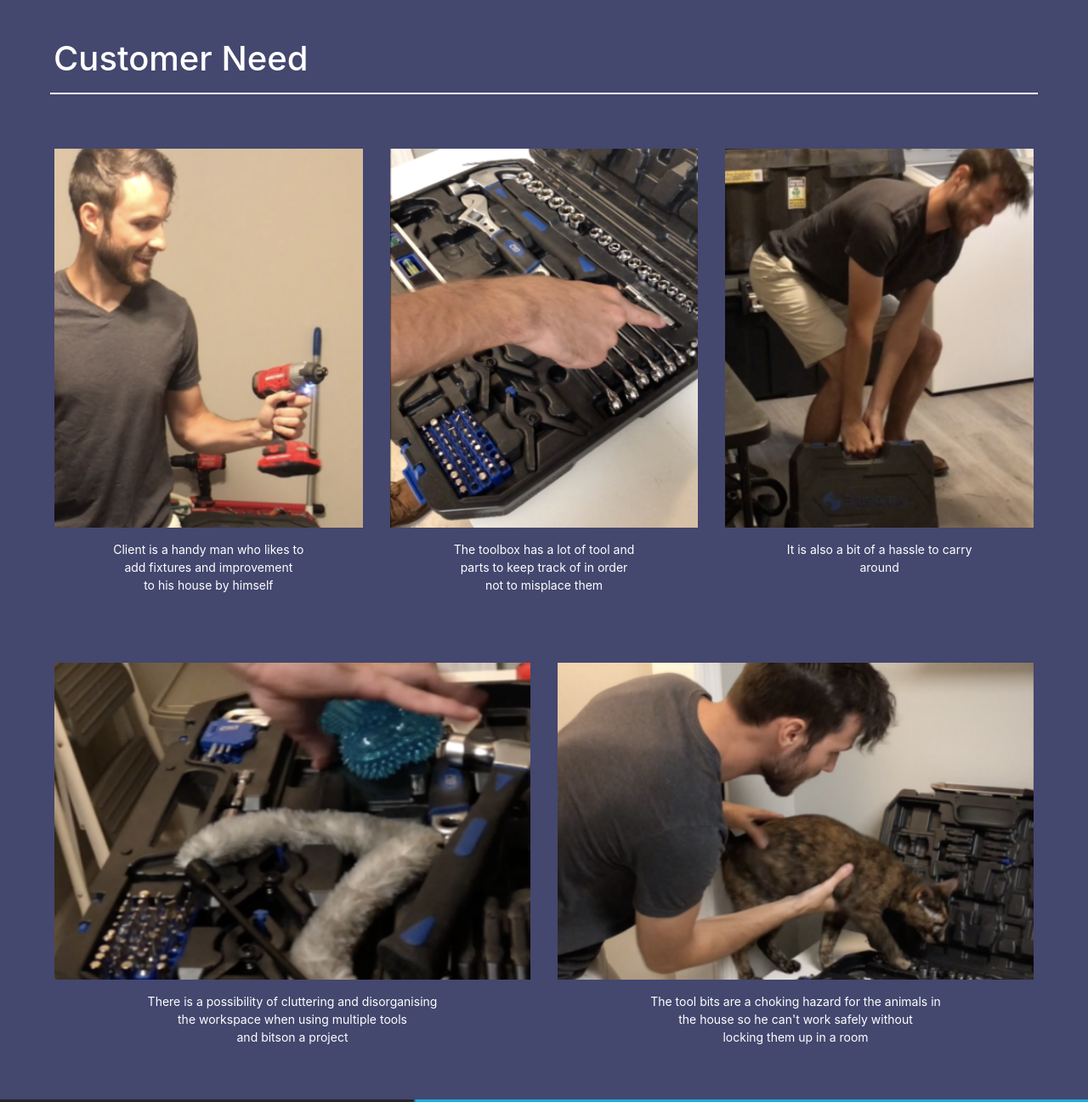
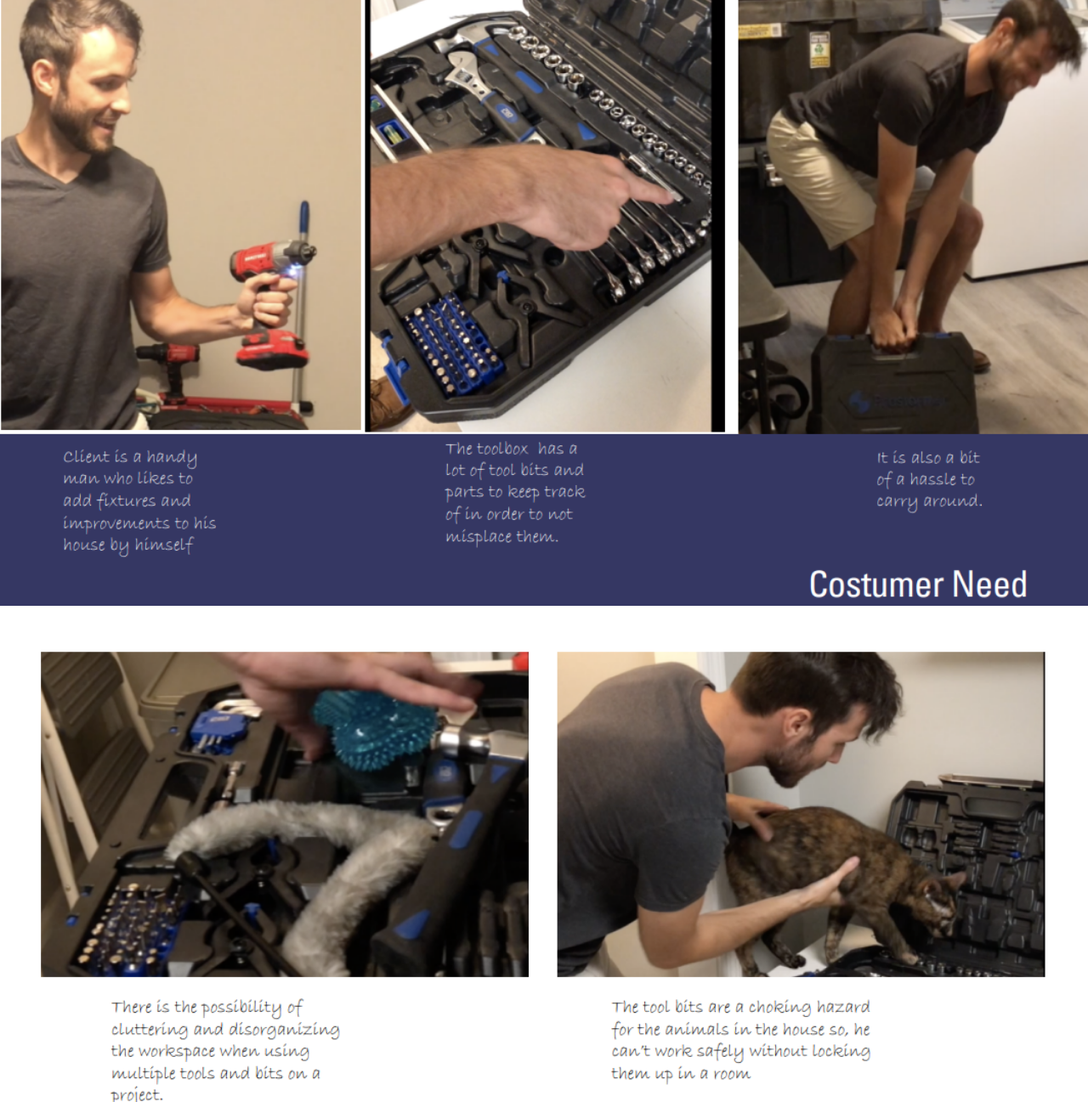
Before and after one commit to slimzyanna-1995/eri-ifedesignportfolio, a plain HTML site: page handymate.html in a window 1280 px wide. Shown: the part 810-2107 px from the top of the page at 85% size. Drawn offline with nearby package versions, Linux system fonts and the light colour scheme; a web font is replaced by a local one.

Commit message:
update changes

```diff
--- a/handymate.html
+++ b/handymate.html
@@ -81,18 +81,18 @@
 
 
 
-      <!-- <div class="container-fluid">
+      <div class="container-fluid">
         <div class="row ">
           <div class="col-sm-12  px-0">
             <img class="img-fluid" src="HM/hm2.png">
           </div>
         </div>
-      </div> -->
+      </div>
 
-      <div class="container-fluid" style="background-color: #44476e;">
+      <!-- <div class="container-fluid" style="background-color: #44476e;">
        <h1 class="text-white px-5 pt-5">Customer Need</h1>
-       <hr  class="" style="border-top: 2px solid white; width:93% ">
-        <div class="row pb-0 px-5 pt-5" style="background-color: #44476e;">
+       <hr  class="" style="border-top: 2px solid white; width:92% ">
+        <div class="row px-3 pt-3" style="background-color: #44476e;">
 
             <div class="col-sm-12 col-md-4 col-lg-4 col-xl-4 px-3  gallery">
               <img src="HM/hm10.png" alt="Cinque Terre" width="386px" height= "420px">
@@ -114,11 +114,8 @@
           </div>
         </div>
 
-
-
-
       <div class="container-fluid">
-        <div class="row p-5" style="background-color: #44476e;">
+        <div class="row px-3" style="background-color: #44476e;">
             <div class="col-sm-12 col-md-6 col-lg-6 col-xl-6 px-3 gallery" >
               <img src="HM/hm13.png" alt="Cinque Terre" width="386px" height= "420px">
               <div class="desc">There is a possibility of cluttering and  disorganising <br>
@@ -127,22 +124,22 @@
             </div>
             <div class="col-sm-12 col-md-6 col-lg-6 col-xl-6 px-3 gallery">
               <img  src="HM/hm14.png" alt="Cinque Terre" width="386px" height= "420px">
-              <div class="desc">The tool bits are a choking hazard for the  animals in <br>the house
+              <div class="desc ">The tool bits are a choking hazard for the  animals in <br>the house
                so he can't work safely without <br> locking them up in a room
               </div>
             </div>
           </div>
       </div>
+ -->
 
 
-
-      <!-- <div class="container-fluid">
+      <div class="container-fluid">
         <div class="row ">
           <div class="col-sm-12  px-0">
             <img class="img-fluid" src="HM/hm3.png">
           </div>
         </div>
-      </div> -->
+      </div>
 
       <div class="container-fluid">
         <div class="row ">
```
Also changed, not shown: HM/hm15.png (added), HM/hm16.png (added).
